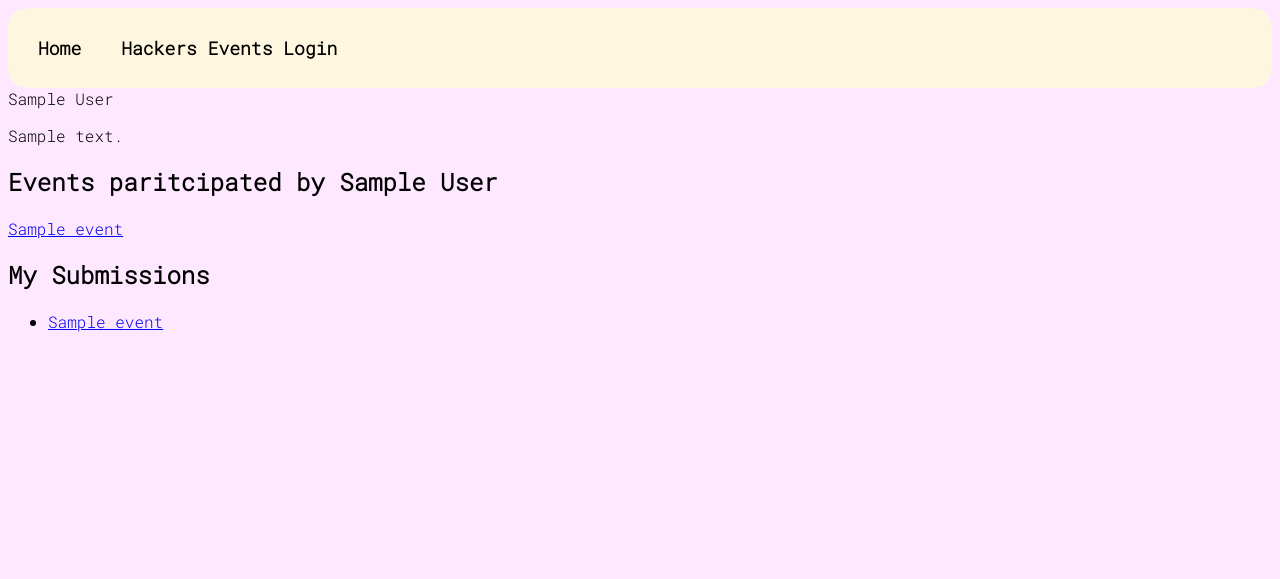
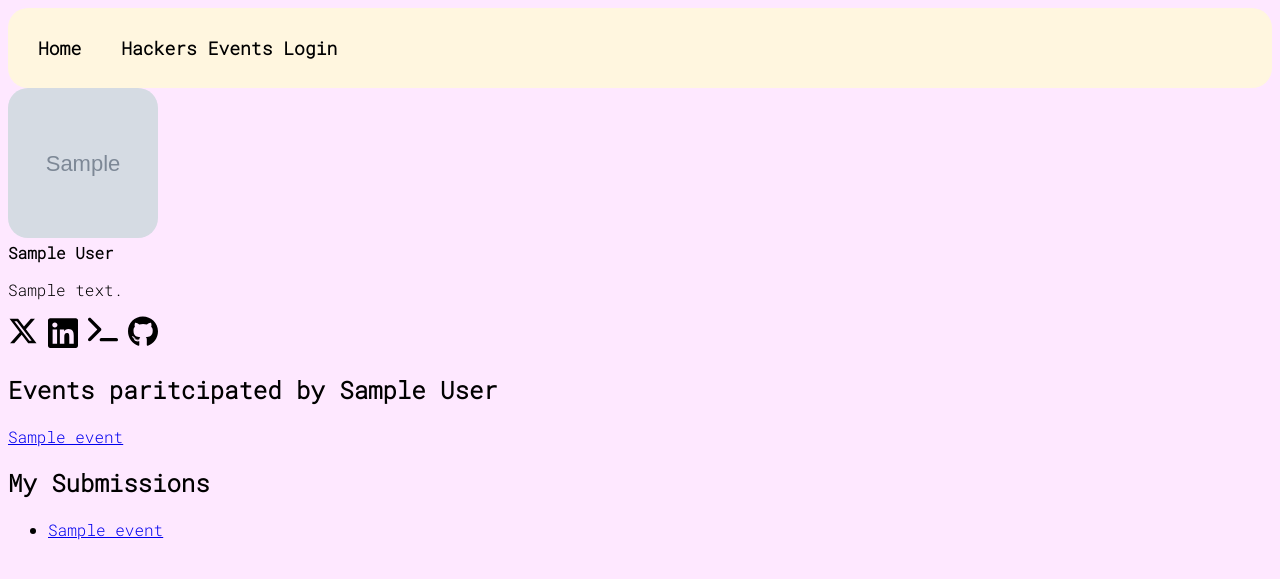
Before and after one commit to Hk669/HacksArena, a Django app: page /profile/1 in a window 1280 px wide. Shown: the top 579 px of the page. Run offline with Django 4.2, Linux system fonts and the light colour scheme; tables that the repository leaves empty hold one stand-in row (values such as "Sample post"); grey boxes marked "Sample" are stand-in pictures.

Commit message:
profile page

```diff
--- a/core/urls.py
+++ b/core/urls.py
@@ -11,4 +11,4 @@ urlpatterns = [
 from django.conf import settings
 from django.conf.urls.static import static
 
-urlpatterns += static(settings.STATIC_URL, document_root=settings.STATIC_ROOT)
+urlpatterns += static(settings.MEDIA_URL, document_root=settings.MEDIA_ROOT)
--- a/main/models.py
+++ b/main/models.py
@@ -7,9 +7,16 @@ class User(AbstractUser):
     email = models.EmailField(unique=True, null=True)
     bio = models.TextField(null=True, blank=True)
     hackathon_participant = models.BooleanField(default=True, null=True)
+    avatar = models.ImageField(default='default.png')
 
     USERNAME_FIELD = 'email'
     REQUIRED_FIELDS = ['username']
+
+    #socials
+    twitter = models.URLField(max_length=500, null=True, blank=True)
+    linkedin = models.URLField(max_length=500, null=True, blank=True)
+    website = models.URLField(max_length=500, null=True, blank=True)
+    github = models.URLField(max_length=500, null=True, blank=True)
 
 class UserProfile(models.Model):
     user = models.OneToOneField(User, on_delete=models.CASCADE)
@@ -22,7 +29,9 @@ class Event(models.Model):
     title = models.CharField(max_length=200, null=False)
     description = models.TextField(null=False, blank=False)
     participants = models.ManyToManyField(User, blank=True, related_name='events')
-    date = models.DateField()
+    start_date = models.DateField(null=True)
+    end_date = models.DateField(null=True)
+    reg_deadline = models.DateTimeField(null=True)
     updated = models.DateTimeField(auto_now=True)
     created = models.DateTimeField(auto_now_add=True)
 
--- a/static/styles.css
+++ b/static/styles.css
@@ -49,3 +49,26 @@
     font-weight: bold;
 
 }
+
+.profile-avatar {
+    height: 150px;
+    width: 150px;
+    object-fit: cover;
+    border-radius: 20px;
+}
+
+
+.social-links {
+    display: flex;
+}
+
+.social-icon {
+    width: 30px;
+    height: auto;
+    margin-right: 10px;
+}
+
+/* a {
+    text-decoration: none;
+    font-weight: bold;
+} */
--- a/templates/profile.html
+++ b/templates/profile.html
@@ -1,15 +1,40 @@
 {% extends "base.html" %}
-
+{% load static %}
 {% block content %}
 
 <div class="user-info">
-    {% comment %} {{ user.id }} {% endcomment %}
-    {{ user.name }}<br>
+    <img class="profile-avatar" src="{{ user.avatar.url }}" alt="Profile picture" /><br>
+    <strong>{{ user.name }}</strong><br>
     {% if user.bio %}
-        <p>{{ user.bio }}</p>
-    {% else %}
-        <p>No bio available</p>
+        <p>{{ user.bio | linebreaks| urlize }}</p>
     {% endif %}
+
+    <div class="social-links">
+        {% if user.twitter %}
+            <a href="{{ user.twitter }}" title="Twitter">
+                <img class="social-icon" src="{% static 'twitter.svg' %}" alt="Twitter Logo">
+            </a>
+        {% endif %}
+
+        {% if user.linkedin %}
+            <a href="{{ user.linkedin }}" title="LinkedIn">
+                <img class="social-icon" src="{% static 'linkedin.svg' %}" alt="LinkedIn Logo">
+            </a>
+        {% endif %}
+
+        {% if user.website %}
+            <a href="{{ user.website }}" title="Website">
+                <img class="social-icon" src="{% static 'website.svg' %}" alt="Website Logo">
+            </a>
+        {% endif %}
+
+        {% if user.github %}
+            <a href="{{ user.github }}" title="GitHub">
+                <img class="social-icon" src="{% static 'github.svg' %}" alt="GitHub Logo">
+            </a>
+        {% endif %}
+    </div>
+</div>
 </div>
 
 
```
Also changed, not shown: static/css/styles.css (deleted, +0 -16 lines), main/migrations/0006_remove_event_date_event_end_date_event_reg_deadline_and_more.py (added), media/default.jpeg (deleted), media/default.jpg (deleted), media/default.png (added), media/hk-makobrew.jpg (added), media/shakir.jpg (added), static/linkedin.svg (added), static/twitter.svg (added), static/website.svg (added).
